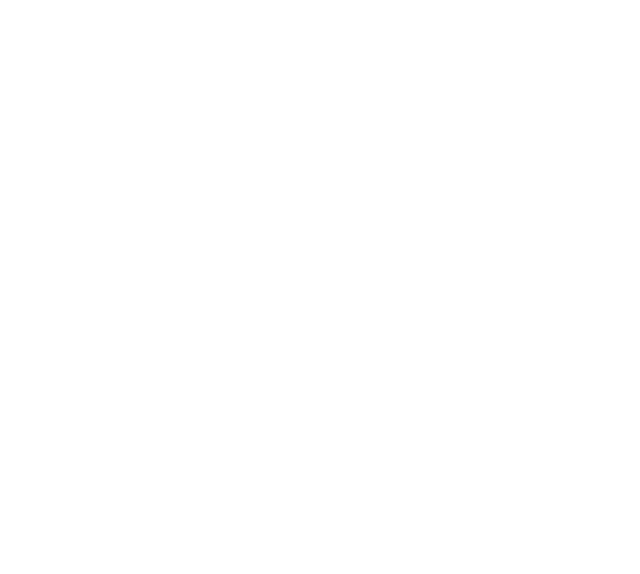
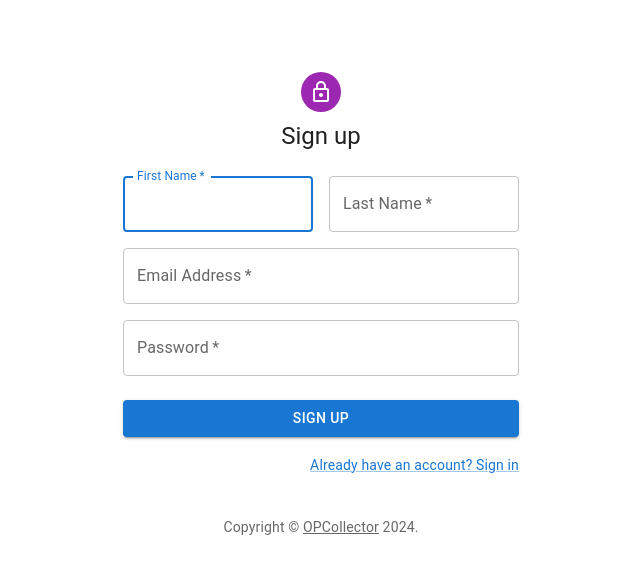
Before and after one commit to FNErik/OPCollector, a React (Create React App) app in the folder frontend/: page /signup in a window 1280 px wide. Before the commit this address had no page. Shown: the top 574 px of the page, without its empty margins (319-959 px from the left). Built offline with nearby package versions, Linux system fonts and the light colour scheme.

Commit message:
refactor nombre registro

```diff
--- a/frontend/src/Router.tsx
+++ b/frontend/src/Router.tsx
@@ -3,7 +3,7 @@
 import './App.css';
 import Home from './pages/home/Home.tsx';
 import Login from './pages/login/Login.tsx';
-import Register from './pages/register/Register.tsx';
+import SignUp from './pages/signup/SignUp.tsx';
 
 function App() {
   return (
@@ -11,7 +11,7 @@
       <Routes>
         {/*<Route path="/" element={<Home />} />*/}
         <Route path="/" element={<Login />} />
-        <Route path="/register" element={<Register />} />
+        <Route path="/signup" element={<SignUp />} />
       </Routes>
     </Router>
   );
--- a/frontend/src/pages/register/Register.tsx
+++ b/frontend/src/pages/signup/SignUp.tsx
@@ -3,8 +3,6 @@
 import Button from '@mui/material/Button';
 import CssBaseline from '@mui/material/CssBaseline';
 import TextField from '@mui/material/TextField';
-import FormControlLabel from '@mui/material/FormControlLabel';
-import Checkbox from '@mui/material/Checkbox';
 import Link from '@mui/material/Link';
 import Grid from '@mui/material/Grid';
 import Box from '@mui/material/Box';
```
Also changed, not shown: frontend/src/pages/signup/SignUp.css (added).
